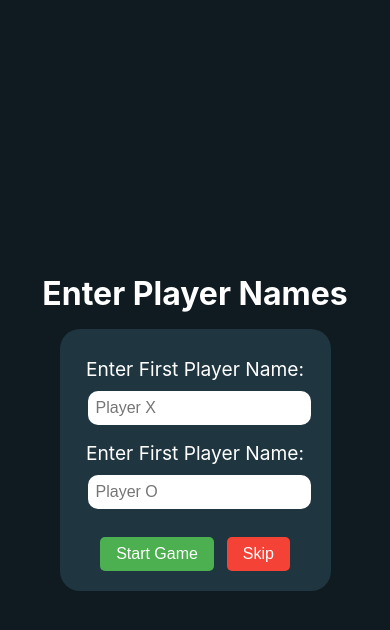
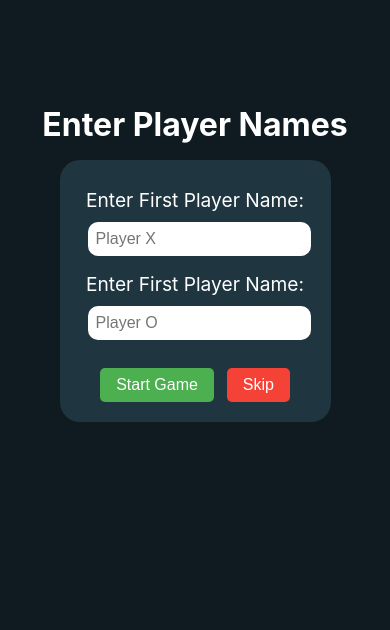
Before and after one commit to AndorkaDominik/Tic-Tac-Toe, a React (Create React App) app: page / in a window 390 px wide. Shown: the top 630 px of the page. Built offline with nearby package versions, Linux system fonts and the light colour scheme.

Commit message:
fix: responsive fix

```diff
--- a/src/components/TicTacToe/TicTacToe.css
+++ b/src/components/TicTacToe/TicTacToe.css
@@ -61,7 +61,7 @@
     flex-direction: column;
     align-items: center;
     justify-content: center;
-    height: 100vh;
+    height: 60vh;
     color: white;
 }
 
```
